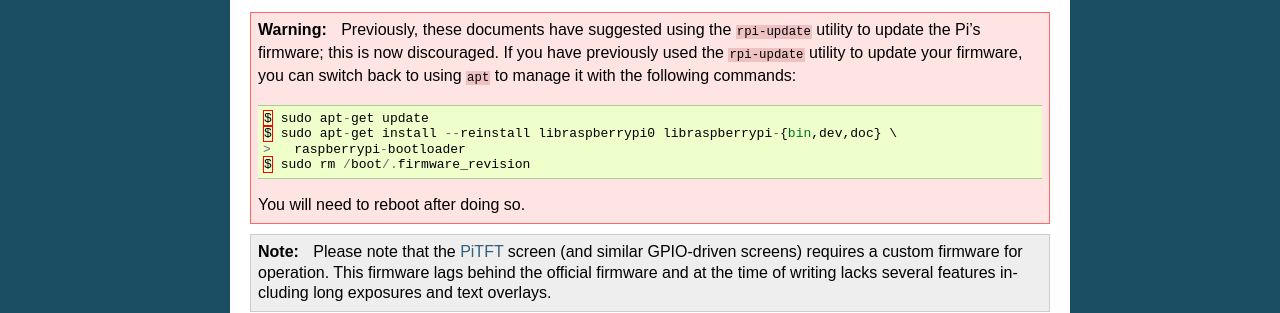
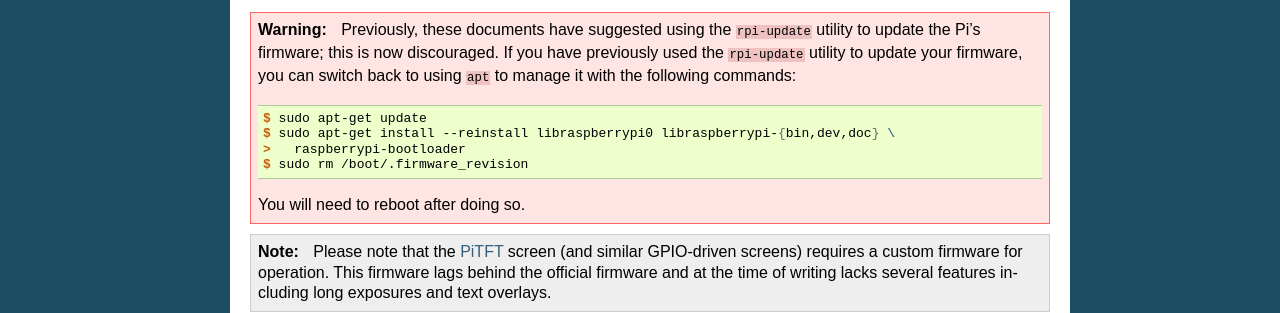
Before and after one commit to waveform80/picamera, a Sphinx documentation site: the page built from docs/install.rst, in a window 1280 px wide. Shown: the part 1781-2094 px from the top of the page. Built offline with Sphinx 7.4.7, drawn with Linux system fonts in a browser that asks for light colours; pages that are not in the unit, such as notebooks, are missing from menus.

Commit message:
Fix highlighting for a couple of docs

```diff
--- a/docs/faq.rst
+++ b/docs/faq.rst
@@ -141,7 +141,9 @@
 import.
 
 If you receive the error "No module named pkg_resources", you need to install
-the ``pip`` utility. This can be done with the following command in Raspbian::
+the ``pip`` utility. This can be done with the following command in Raspbian:
+
+.. code-block:: console
 
     $ sudo apt-get install python-pip
 
--- a/docs/install.rst
+++ b/docs/install.rst
@@ -144,7 +144,9 @@
     Previously, these documents have suggested using the ``rpi-update`` utility
     to update the Pi's firmware; this is now discouraged. If you have
     previously used the ``rpi-update`` utility to update your firmware, you can
-    switch back to using ``apt`` to manage it with the following commands::
+    switch back to using ``apt`` to manage it with the following commands:
+
+    .. code-block:: console
 
         $ sudo apt-get update
         $ sudo apt-get install --reinstall libraspberrypi0 libraspberrypi-{bin,dev,doc} \
```
